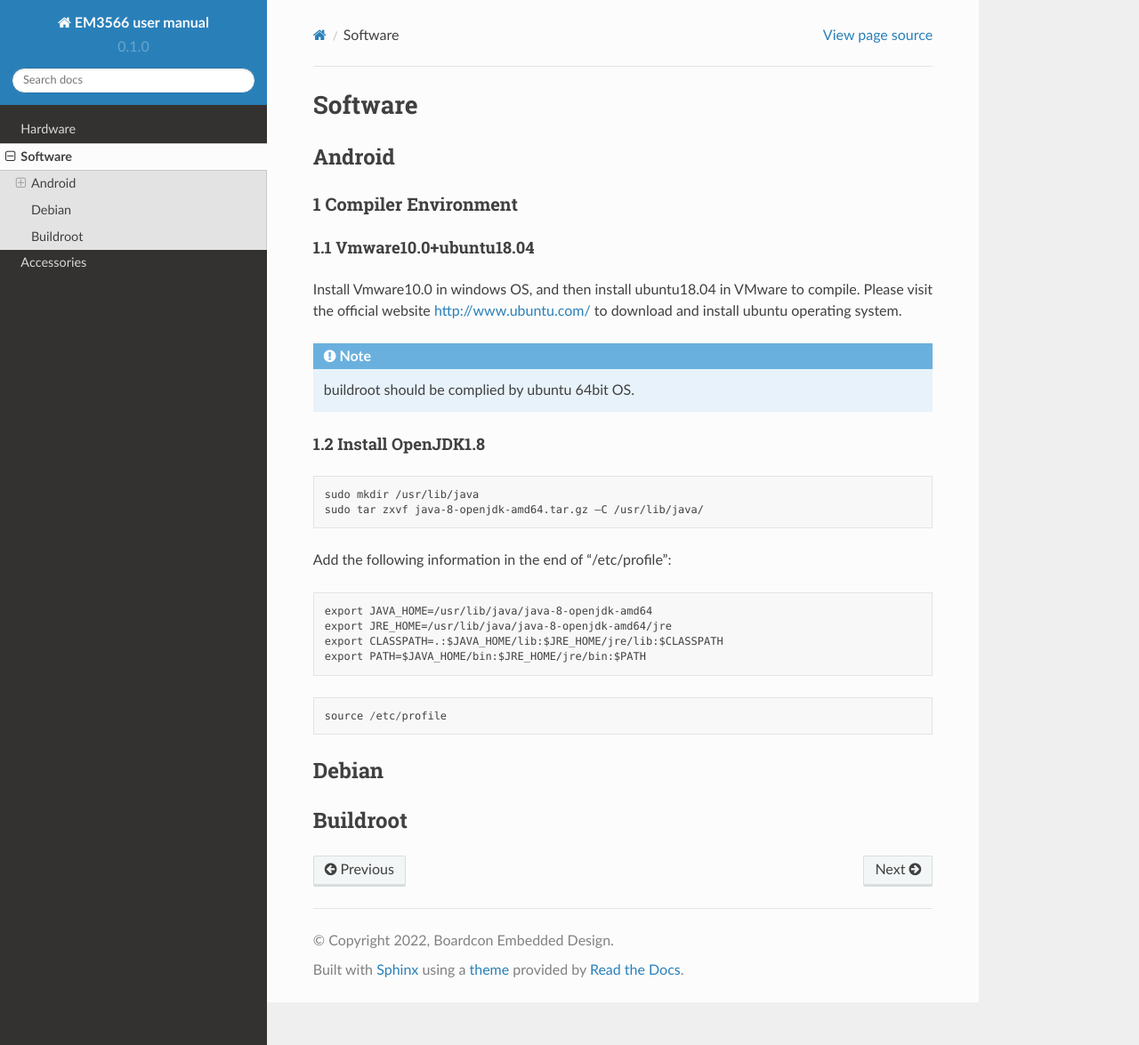
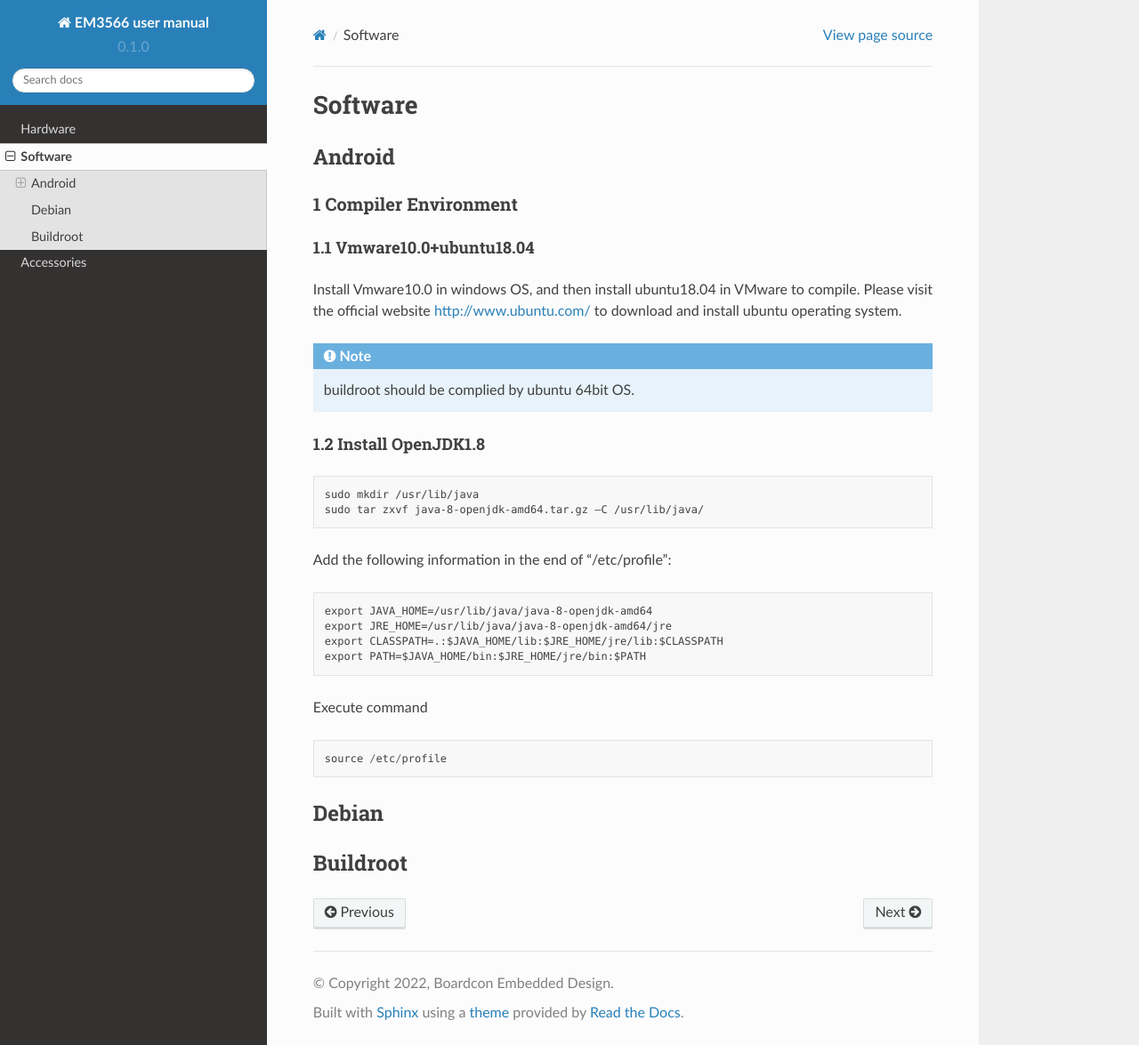
Before and after one commit to boardcon/EM3566, a Sphinx documentation site: the page built from docs/source/software.rst, in a window 1280 px wide and 1175 px high. Shown: the whole window at 89% size. Built offline with Sphinx 7.4.7 and the Read the Docs theme 2.0.0, drawn with Linux system fonts in a browser that asks for light colours.

Commit message:
Update software.rst

```diff
--- a/docs/source/software.rst
+++ b/docs/source/software.rst
@@ -20,7 +20,7 @@
 
 1.2 Install OpenJDK1.8
 """"""""""""""""""""""""""
-.. code-block::
+.. code-block:: sh
 
  sudo mkdir /usr/lib/java
  sudo tar zxvf java-8-openjdk-amd64.tar.gz –C /usr/lib/java/
@@ -32,9 +32,12 @@
  export CLASSPATH=.:$JAVA_HOME/lib:$JRE_HOME/jre/lib:$CLASSPATH
  export PATH=$JAVA_HOME/bin:$JRE_HOME/jre/bin:$PATH
 
+Execute command
+
 .. code-block::
 
  source /etc/profile
+
 
 
 Debian
```
